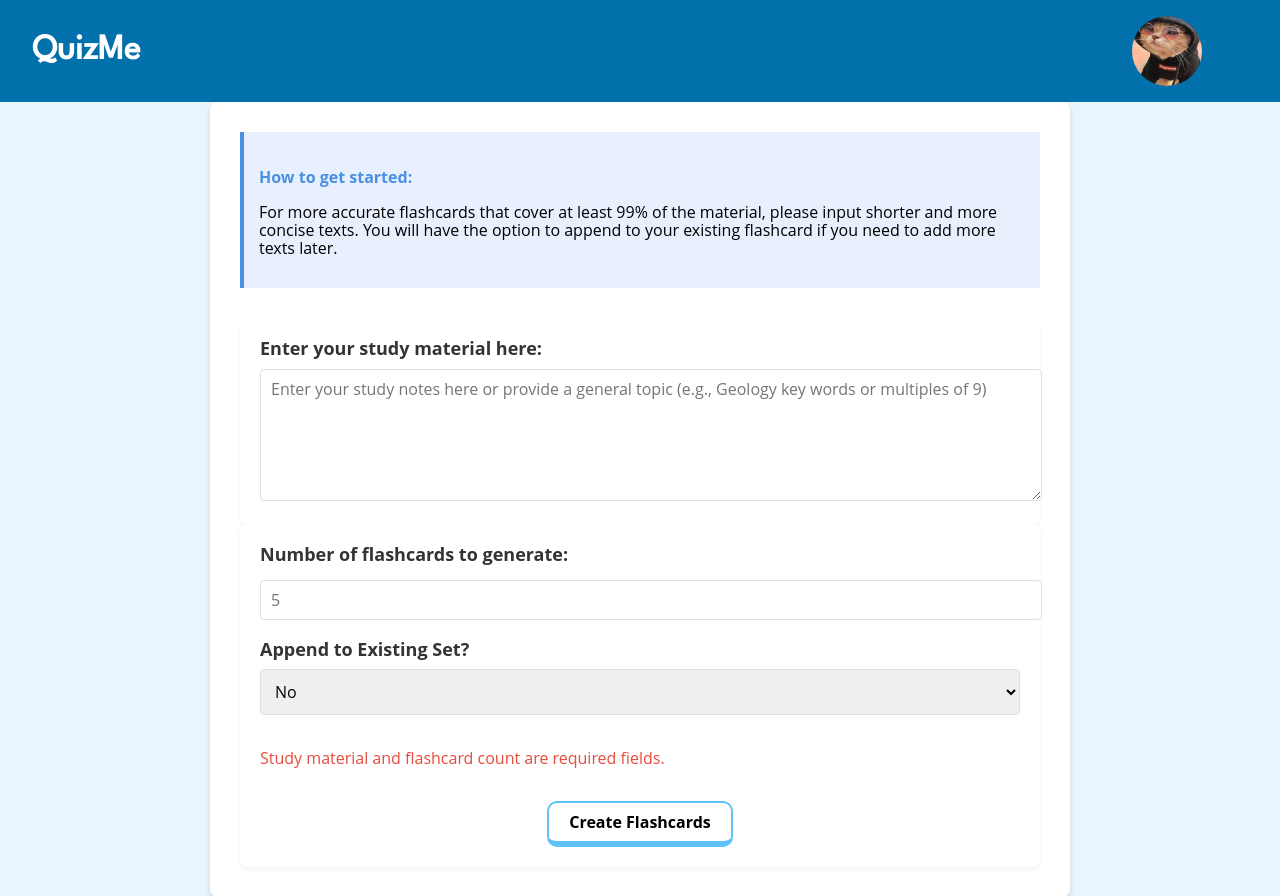
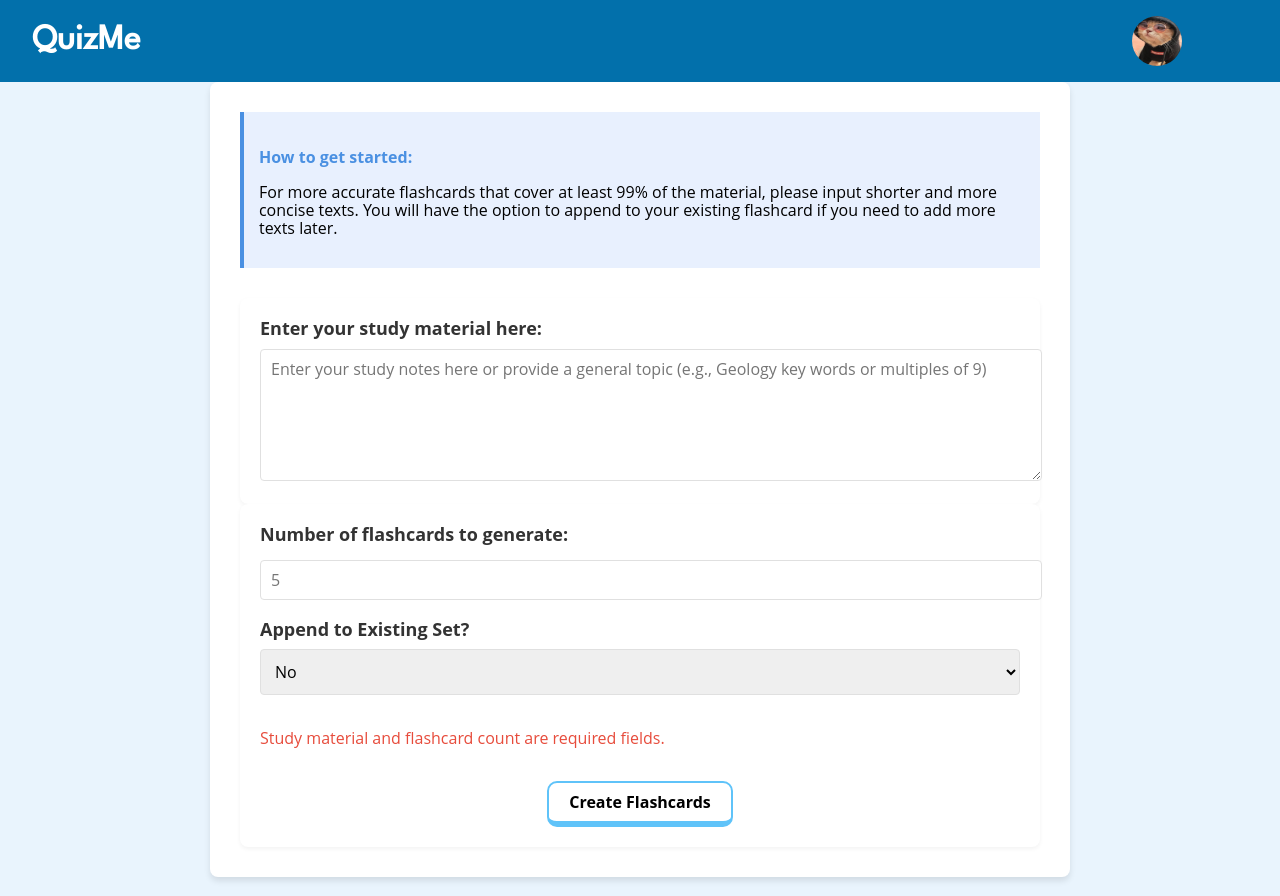
Before and after one commit to SiraYsia/QuizMe-App, a Flask app: page /createflashcards in a window 1280 px wide. Shown: the top 896 px of the page. Run offline with Flask 3, Linux system fonts and the light colour scheme; a user stored in the database is signed in.

Commit message:
adjust nav height on login

```diff
--- a/static/css/style.css
+++ b/static/css/style.css
@@ -1125,8 +1125,8 @@ input[type="text"]:focus {
 }
 
 .profile-pic {
-  width: 70px;
-  height: 70px;
+  width: 50px;
+  height: 50px;
   border-radius: 50%;
   margin-left: -100px;
 
@@ -1140,7 +1140,7 @@ input[type="text"]:focus {
   min-width: 160px;
   box-shadow: 0px 8px 16px 0px rgba(0,0,0,0.2);
   z-index: 1;
-  top: 60px; /* sllightly below the profile pic */
+  top: 40px; /* sllightly below the profile pic */
 
 }
 
```
Also changed, not shown: 1 other file.
